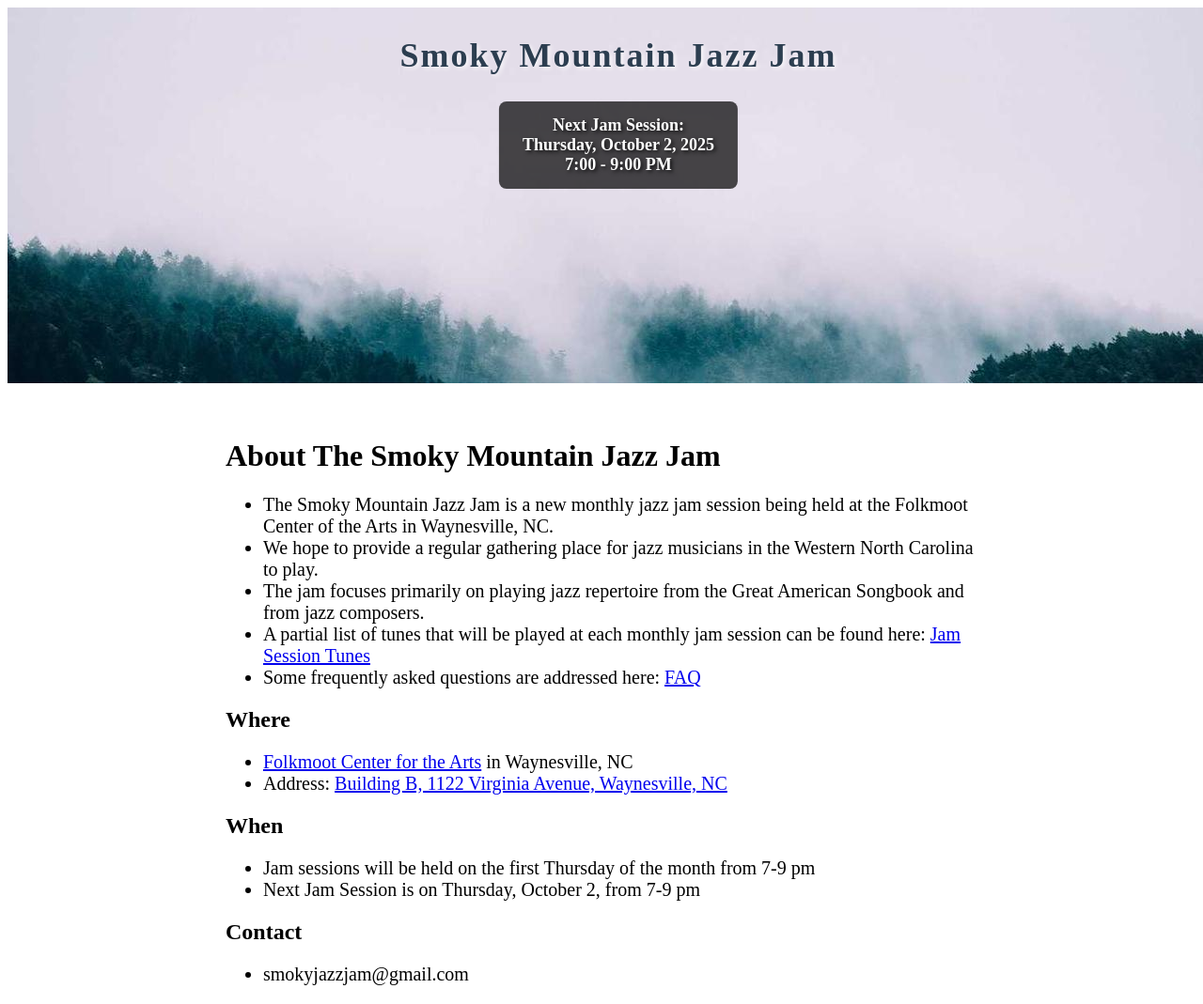
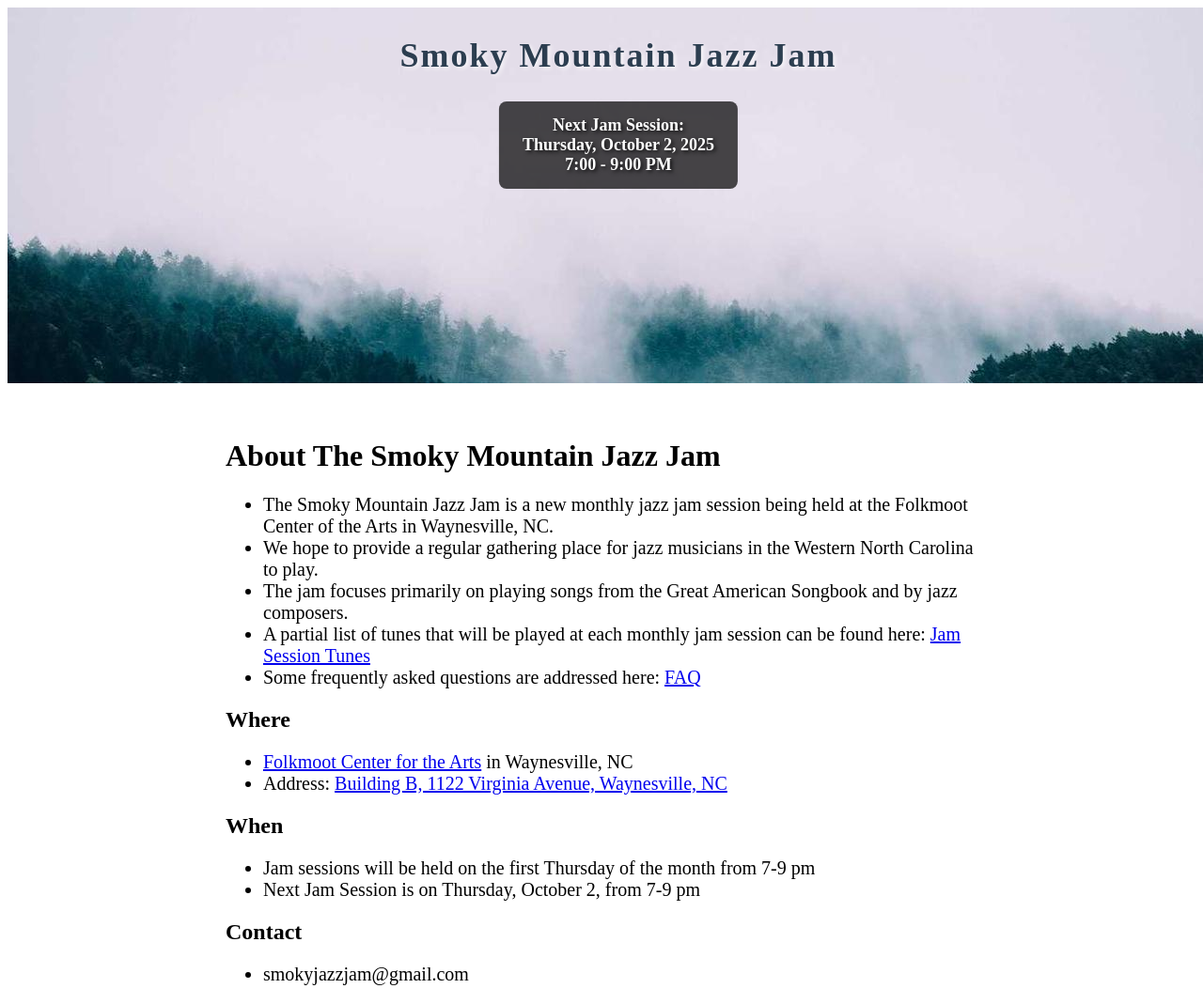
Before and after one commit to smokyjazzjam/smokyjazzjam, a Jekyll site: the page built from index.md, in a window 1280 px wide. Shown: the whole page at 94% size. Built offline with Jekyll 4.4.1, drawn with Linux system fonts in a browser that asks for light colours.

Commit message:
Update index.md

```diff
--- a/index.md
+++ b/index.md
@@ -58,7 +58,7 @@ layout: default
   <ul class="larger-text">
     <li>The Smoky Mountain Jazz Jam is a new monthly jazz jam session being held at the Folkmoot Center of the Arts in Waynesville, NC.</li>
     <li>We hope to provide a regular gathering place for jazz musicians in the Western North Carolina to play.</li>
-    <li>The jam focuses primarily on playing jazz repertoire from the Great American Songbook and from jazz composers.</li>
+    <li>The jam focuses primarily on playing songs from the Great American Songbook and by jazz composers.</li>
     <li>A partial list of tunes that will be played at each monthly jam session can be found here: <a href="jam_tunes">Jam Session Tunes</a></li>
     <li>Some frequently asked questions are addressed here: <a href="faq">FAQ</a></li>
   </ul>
```
